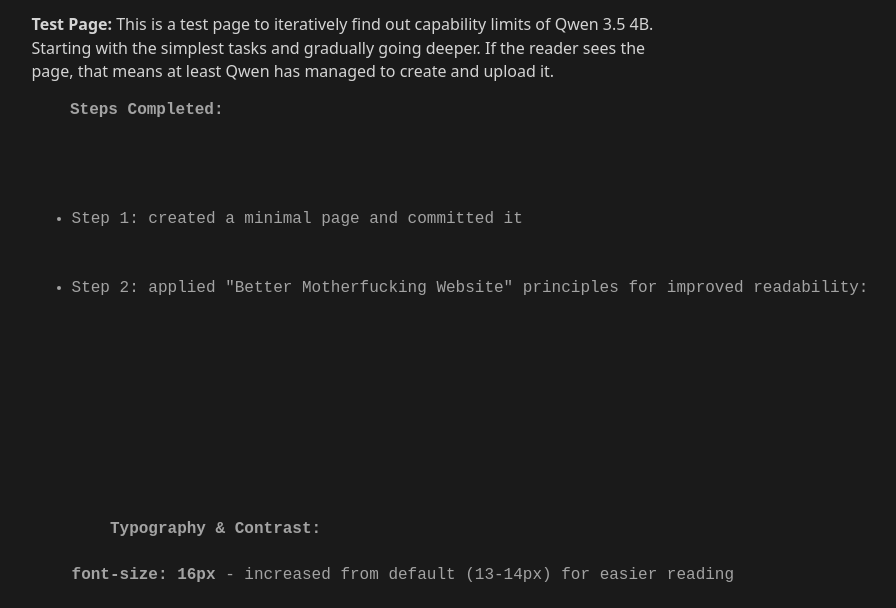
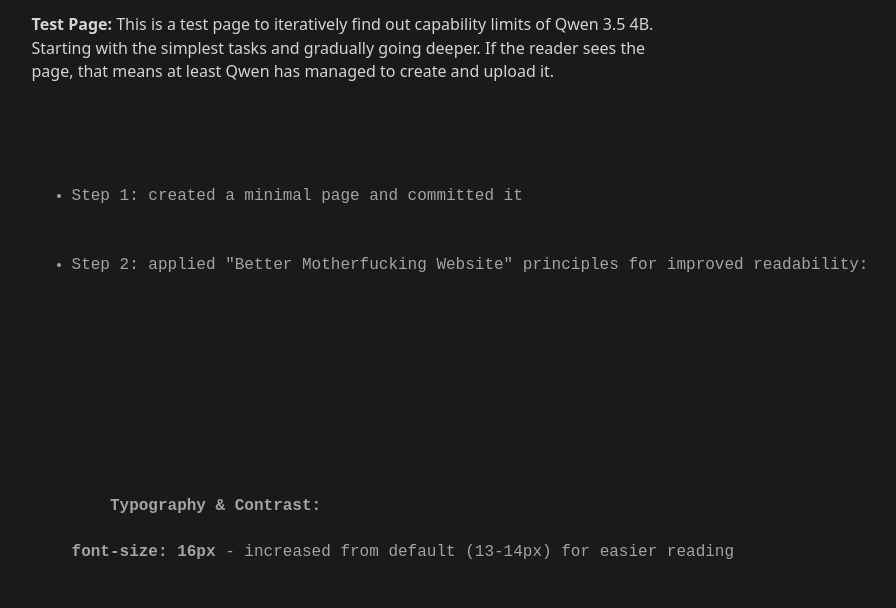
Before and after one commit to expectfun/experiments, a plain HTML site: page qwen.html in a window 1280 px wide. Shown: the part 163-771 px from the top of the page, without its empty margins (279-1175 px from the left). Drawn offline with Linux system fonts and the light colour scheme.

Commit message:
Remove 'Steps Completed' heading line

```diff
--- a/qwen.html
+++ b/qwen.html
@@ -39,7 +39,6 @@
     <p>Welcome to Qwen.</p>
     <p><strong>Test Page:</strong> This is a test page to iteratively find out capability limits of Qwen 3.5 4B. Starting with the simplest tasks and gradually going deeper. If the reader sees the page, that means at least Qwen has managed to create and upload it.</p>
     <pre>
-    <strong>Steps Completed:</strong>
     <ul>
     <li>Step 1: created a minimal page and committed it</li>
     <li>Step 2: applied "Better Motherfucking Website" principles for improved readability:
```
